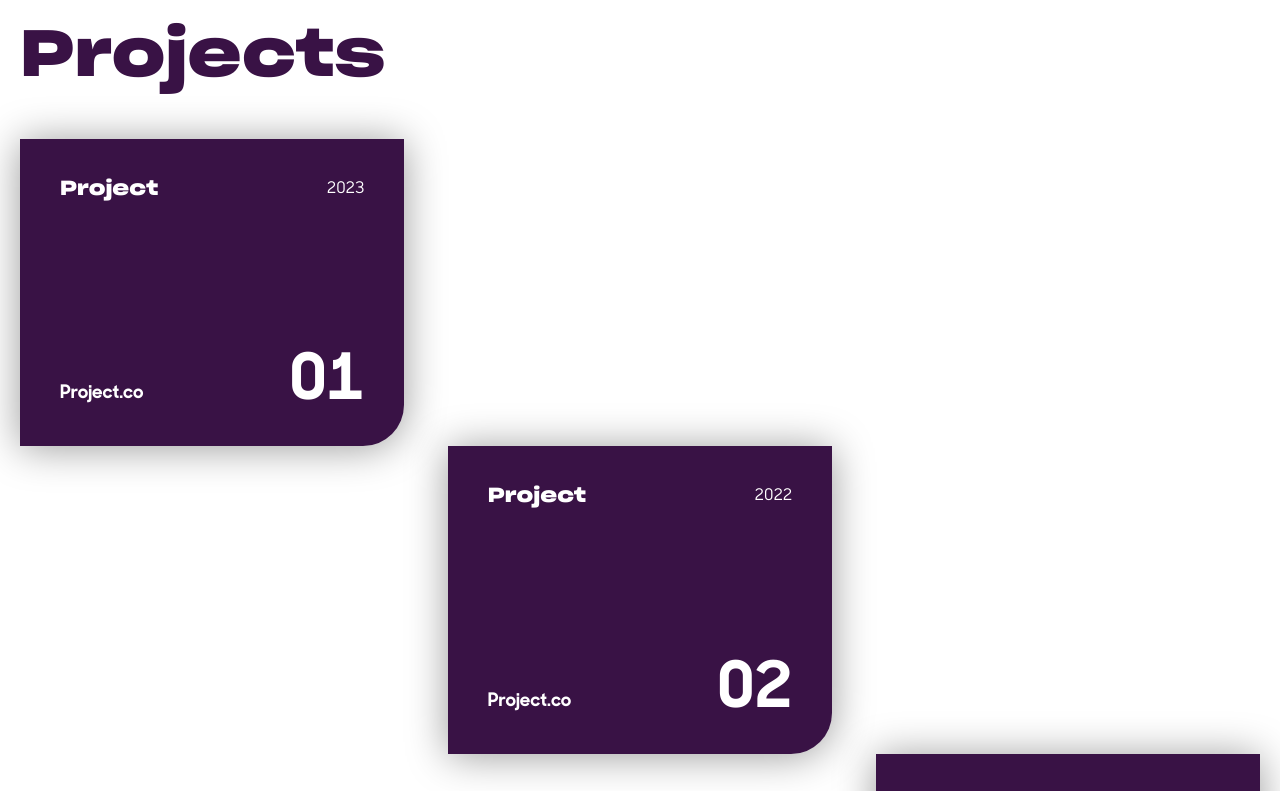
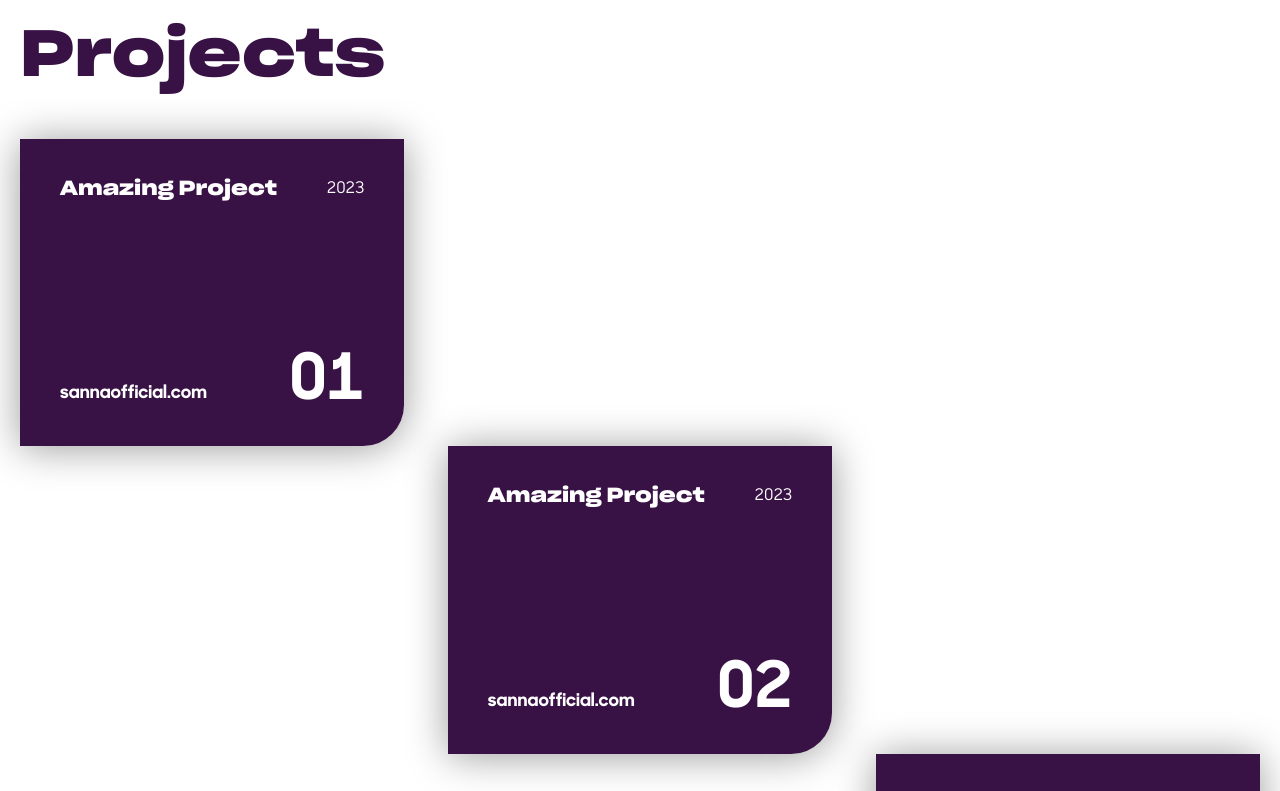
Before and after one commit to DrojasFrontend/website, a Next.js app: page / in a window 1280 px wide. Shown: the part 2120-2911 px from the top of the page. Built offline with nearby package versions, Linux system fonts and the light colour scheme.

Commit message:
feat(effect circle) create effect circle

```diff
--- a/components/Layout/Footer/Footer.js
+++ b/components/Layout/Footer/Footer.js
@@ -15,7 +15,7 @@ import iconGithubFooter from "/public/icon-github-footer.svg";
 
 const Footer = () => {
   return (
-    <footer>
+    <footer id="contact">
       <div className={cx("wrapper")}>
         <Container>
           <div className={cx("top")}>
--- a/components/Layout/Header/Header.js
+++ b/components/Layout/Header/Header.js
@@ -8,7 +8,7 @@ let cx = className.bind(styles);
 
 const Header = () => {
   return (
-    <header className={cx("wrapper")}>
+    <header className={cx("wrapper")} id="#">
       <Container>
         <div className={cx("flex")}>
           <Logo />
--- a/components/Layout/Navigation/Navigation.js
+++ b/components/Layout/Navigation/Navigation.js
@@ -11,15 +11,15 @@ const menu = [
   },
   {
     name: "About",
-    href: "/about",
+    href: "#about",
   },
   {
     name: "Cases",
-    href: "/cases",
+    href: "#cases",
   },
   {
     name: "Contact",
-    href: "/contact",
+    href: "#contact",
   },
 ];
 
--- a/components/UI/Buttons/CTA/CTA.js
+++ b/components/UI/Buttons/CTA/CTA.js
@@ -9,7 +9,7 @@ const CTA = ({ style, children, className, path, blank }) => {
 
   const target = blank ? "_blank" : "";
   return (
-    <Link href={path} className={cx(["button", `button--${style}`, className])} target={target}>
+    <Link href={`mailto:${path}`} className={cx(["button", `button--${style}`, className])} target={target}>
       {children}
     </Link>
   );
--- a/components/UI/Cards/CardProjects/CardProjects.js
+++ b/components/UI/Cards/CardProjects/CardProjects.js
@@ -8,39 +8,77 @@ import className from "classnames/bind";
 import styles from "./CardProjects.module.scss";
 let cx = className.bind(styles);
 
+const projects = [
+  {
+    title: "Amazing Project",
+    year: "2023",
+    link: "https://sannaofficial.com/",
+    dominio: "sannaofficial.com",
+    number: "01",
+    img: "",
+  },
+  {
+    title: "Amazing Project",
+    year: "2023",
+    link: "https://sannaofficial.com/",
+    dominio: "sannaofficial.com",
+    number: "02",
+    img: "",
+  },
+  {
+    title: "Amazing Project",
+    year: "2023",
+    link: "https://sannaofficial.com/",
+    dominio: "sannaofficial.com",
+    number: "03",
+    img: "",
+  },
+  {
+    title: "Amazing Project",
+    year: "2023",
+    link: "https://sannaofficial.com/",
+    dominio: "sannaofficial.com",
+    number: "04",
+    img: "",
+  },
+];
+
 const CardProjects = () => {
   return (
-    <section className={cx("wrapper")}>
+    <section className={cx("wrapper")} id="cases">
       <div className={cx("container")}>
         <Heading level="h2" font="Sharp" className={cx(["title"], "fz-64")}>
           Projects
         </Heading>
         <div className={cx("grid")}>
-          <Link href="#" className={cx(["card", "sticky-1"])}>
+          {projects.slice(0, 3).map((p, idx) => (
+            idx = idx + 1,
+            <Link id={idx} href={p.link} className={cx(["card", `sticky-${idx}`])}>
               <div className={cx("name")}>
                 <Heading level="h2" font="Sharp" className="fz-20 color-white">
-                Project
+                  {p.title}
                 </Heading>
-              <p className="color-white">2023</p>
+                <p className="color-white">{p.year}</p>
               </div>
               <div className={cx("detail")}>
                 <h3 className="color-white">
-                <FontWeightSelector>Project.co</FontWeightSelector>
+                  <FontWeightSelector>{p.dominio}</FontWeightSelector>
                 </h3>
                 <p className={cx(["number", "color-white fz-64"])}>
-                <FontWeightSelector>01</FontWeightSelector>
+                  <FontWeightSelector>{p.number}</FontWeightSelector>
                 </p>
               </div>
               <div className={cx("info")}>
                 <ParallaxText baseVelocity={-0.5} bckg="bckg-black">
-                <h3 className="fz-80 color-white">Project.com</h3>
-                <h3 className="fz-80 color-white">Project.com</h3>
-                <h3 className="fz-80 color-white">Project.com</h3>
-                <h3 className="fz-80 color-white">Project.com</h3>
+                  <h3 className="fz-80 color-white">{p.dominio}</h3>
+                  <h3 className="fz-80 color-white">{p.dominio}</h3>
+                  <h3 className="fz-80 color-white">{p.dominio}</h3>
+                  <h3 className="fz-80 color-white">{p.dominio}</h3>
                 </ParallaxText>
               </div>
             </Link>
-          <Link href="#" className={cx(["card", "sticky-2"])}>
+          ))}
+          {/* <Link href="#" className={cx(["card", "sticky-2"])}>
             <div className={cx("name")}>
               <Heading level="h2" font="Sharp" className="fz-20 color-white">
                 Project
@@ -87,7 +125,7 @@ const CardProjects = () => {
                 <h3 className="fz-80 color-white">Project 3.com</h3>
               </ParallaxText>
             </div>
-          </Link>
+          </Link> */}
         </div>
       </div>
     </section>
--- a/components/UI/Heros/HeroTextImage/HeroTextImage.js
+++ b/components/UI/Heros/HeroTextImage/HeroTextImage.js
@@ -50,7 +50,11 @@ const HeroTextImage = () => {
                 to develop skills that help me create efficient and effective
                 solutions.
               </p>
-              <CTA path="/contact" blank={true} style="default">
+              <CTA
+                path="danielrojas243@gmail.com"
+                blank={false}
+                style="default"
+              >
                 Start a new project
               </CTA>
             </div>
@@ -59,13 +63,20 @@ const HeroTextImage = () => {
                 className={cx("img-circle")}
                 style={{ rotate: rotation }}
               >
-                <Image src={iconHero} width={87} height={87} alt="" />
+                <Image
+                  src={iconHero}
+                  width={87}
+                  height={87}
+                  quality={100}
+                  alt=""
+                />
               </motion.figure>
               <figure>
                 <Image
                   src={Hero}
                   fill
                   sizes="100vw"
+                  quality={100}
                   style={{
                     objectFit: "cover",
                   }}
--- a/components/UI/MediaBlock/ImageTextBlock/ImageTextBlock.js
+++ b/components/UI/MediaBlock/ImageTextBlock/ImageTextBlock.js
@@ -15,7 +15,7 @@ import iconFrontEnd from "/public/icon-front-end.svg";
 
 const ImageTextBlock = () => {
   return (
-    <section className={cx("wrapper")}>
+    <section className={cx("wrapper")} id="about">
       <Container>
         <div className={cx("grid")}>
           <figure>
--- a/styles/_base.scss
+++ b/styles/_base.scss
@@ -2,6 +2,11 @@
 *::before,
 *::after {
   box-sizing: border-box;
+}
+
+html, body {
+  scroll-behavior: smooth;
+  scroll-padding-top: 50px;
 }
 
 body {
```
Lines whose indentation alone changed are shown as unchanged.
